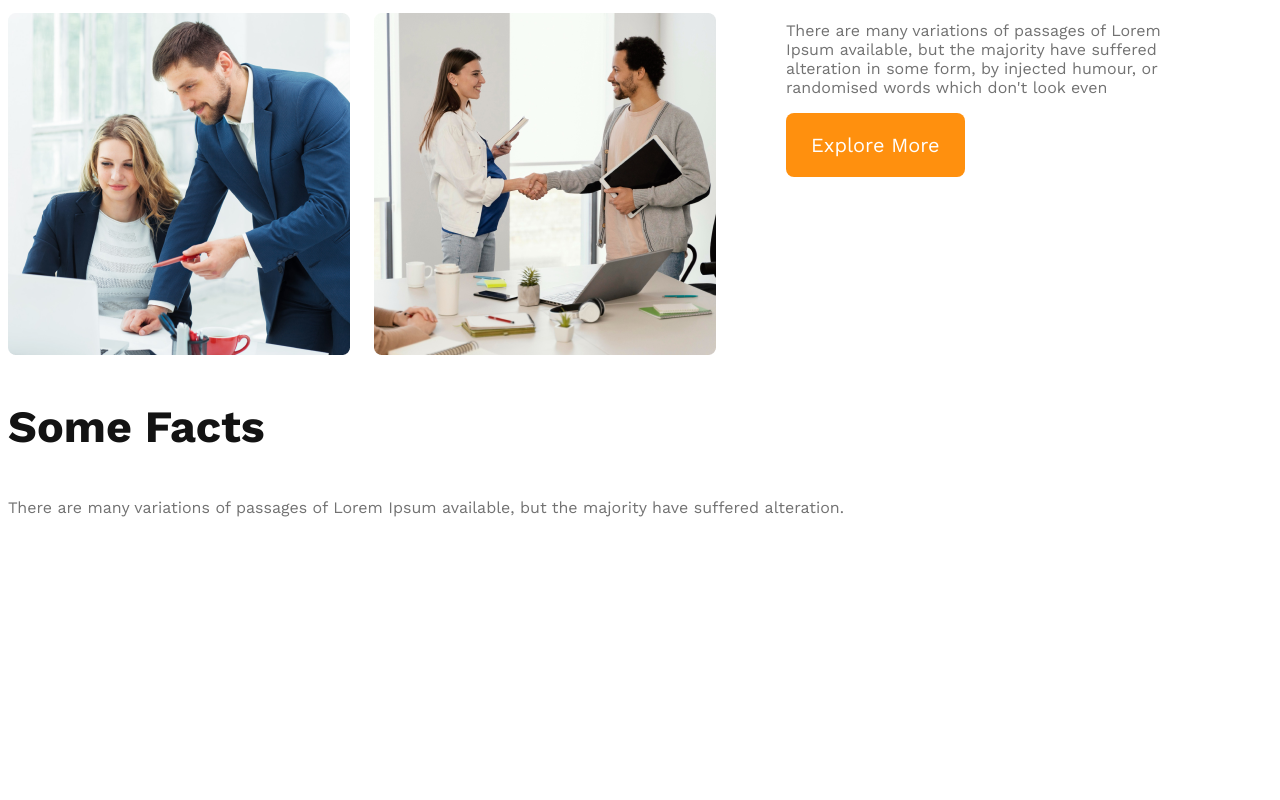
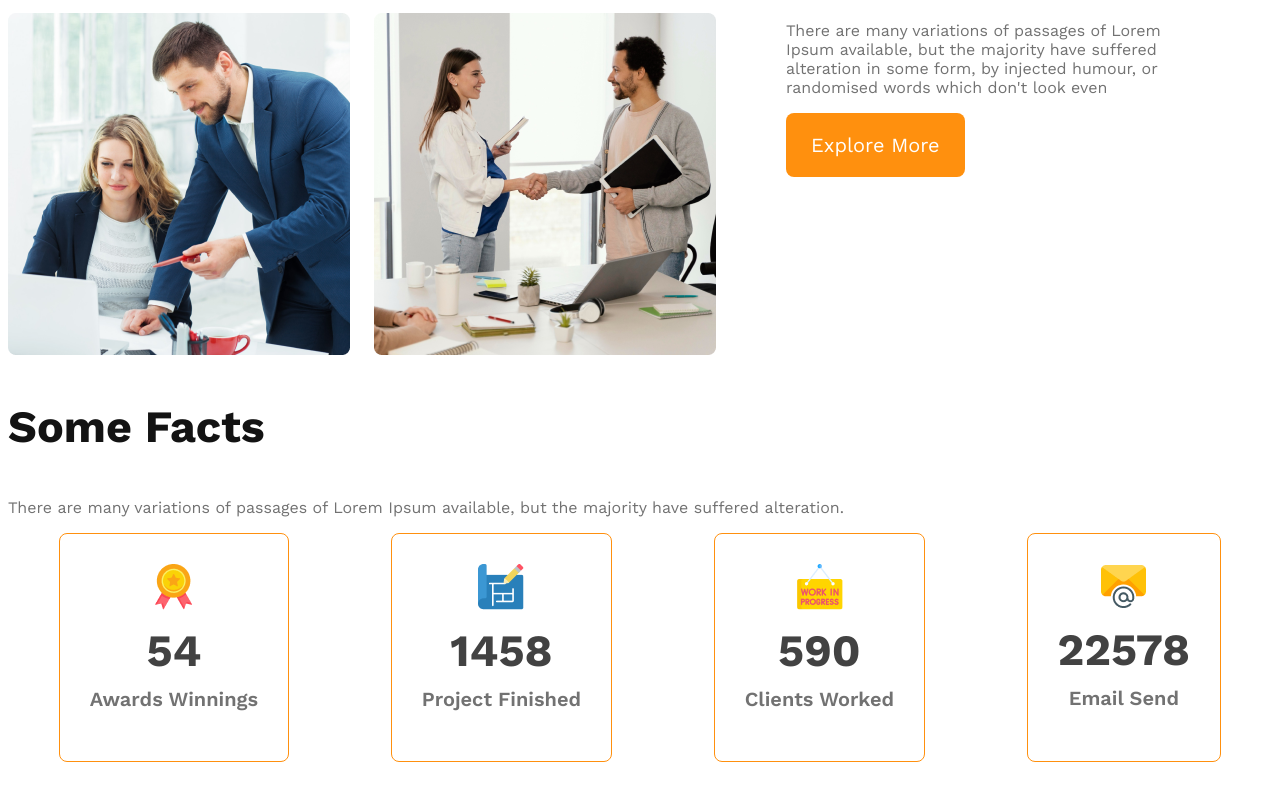
Before and after one commit to SahriarMahmud/G3-ARCHITECT, a plain HTML site: page index.html in a window 1280 px wide. Shown: the part 1434-2234 px from the top of the page. Before the commit the page ends 2021 px from the top, so only its background shows below. Drawn offline with nearby package versions, Linux system fonts and the light colour scheme.

Commit message:
details about cards added.

```diff
--- a/index.html
+++ b/index.html
@@ -58,6 +58,30 @@
         <section class="facts">
             <h3 class="section-title">Some Facts</h3>
             <p class="text-light-grey">There are many variations of passages of Lorem Ipsum available, but the majority have suffered alteration.</p>
+            <div class="facts-card-container">
+                <!-- .card*4>img+h2.card-stats+p.card-title text-light-grey -->
+                <!-- changed "card-title" to "card-title text-light-grey" using ctrl+f and then type for replacement option -->
+                <div class="card">
+                    <img src="images/icons/ribon.png" alt="">
+                    <h2 class="card-stats">54</h2>
+                    <p class="card-title text-light-grey">Awards Winnings</p>
+                </div>
+                <div class="card">
+                    <img src="images/icons/projects.png" alt="">
+                    <h2 class="card-stats">1458</h2>
+                    <p class="card-title text-light-grey">Project Finished</p>
+                </div>
+                <div class="card">
+                    <img src="images/icons/customers.png" alt="">
+                    <h2 class="card-stats">590</h2>
+                    <p class="card-title text-light-grey">Clients Worked</p>
+                </div>
+                <div class="card">
+                    <img src="images/icons/email.png " alt="">
+                    <h2 class="card-stats">22578</h2>
+                    <p class="card-title text-light-grey">Email Send</p>
+                </div>
+            </div>
         </section>
     </main>
     <footer>
--- a/styles/architect.css
+++ b/styles/architect.css
@@ -77,75 +77,106 @@ nav li a {
 }
 
 
-.banner img{
+.banner img {
     margin-top: 20px;
     width: 100%;
 }
 
 
 /* main styles */
-main{
+main {
     max-width: 1440px;
     margin: 70px auto;
 }
 
 /* teams styles */
-.teams-container{
+.teams-container {
     display: flex;
     align-items: center;
 }
-.teams-img-container{
+
+.teams-img-container {
     display: grid;
     grid-template-columns: repeat(2, 1fr);
     gap: 1.5rem;
 }
-.teams-content{
+
+.teams-content {
     padding-right: 70px;
     padding-left: 70px;
 }
-.teams-title{
+
+.teams-title {
     font-size: 2.8rem;
 }
-.teams-title .quick-list{
+
+.teams-title .quick-list {
     font-weight: 500;
 }
-.teams-title .text-features{
+
+.teams-title .text-features {
     color: #FF900E;
     font-weight: 700;
 }
 
+/* facts section */
+.facts-card-container{
+    display: flex;
+    justify-content: space-around;
+}
+
+.facts-card-container .card {
+    border-radius: 8px;
+    border: 1px solid #FF900E;
+    text-align: center;
+    padding: 30px;
+}
+.facts-card-container .card-title{
+    font-weight: 600;
+    font-size: 1.25rem;
+    margin-top: 5px;
+}
+.facts-card-container .card-stats{
+    font-size: 2.8rem;
+    color: #424242;
+    margin-top: 10px;
+    margin-bottom: 10px;
+}
 
 
 /* responsive media queries */
 
 /* mobile or small devices */
 @media screen and (max-width: 576px) {
-    header{
+    header {
         padding: 20px;
     }
+
     nav,
-    .teams-container
-    {
+    .teams-container {
         flex-direction: column;
 
     }
-    .teams-content{
+
+    .teams-content {
         padding-right: 20px;
         padding-left: 20px;
     }
 
 
-    .teams-img-container{
+    .teams-img-container {
         grid-template-columns: 1fr;
     }
 }
 
 /* tablets or medium devices */
 @media screen and (min-width: 576px) and (max-width: 960px) {
-    header{
+    header {
         padding: 50px;
     }
-    nav, .teams-container{
+
+    nav,
+    .teams-container {
         flex-direction: column;
     }
 }
```
